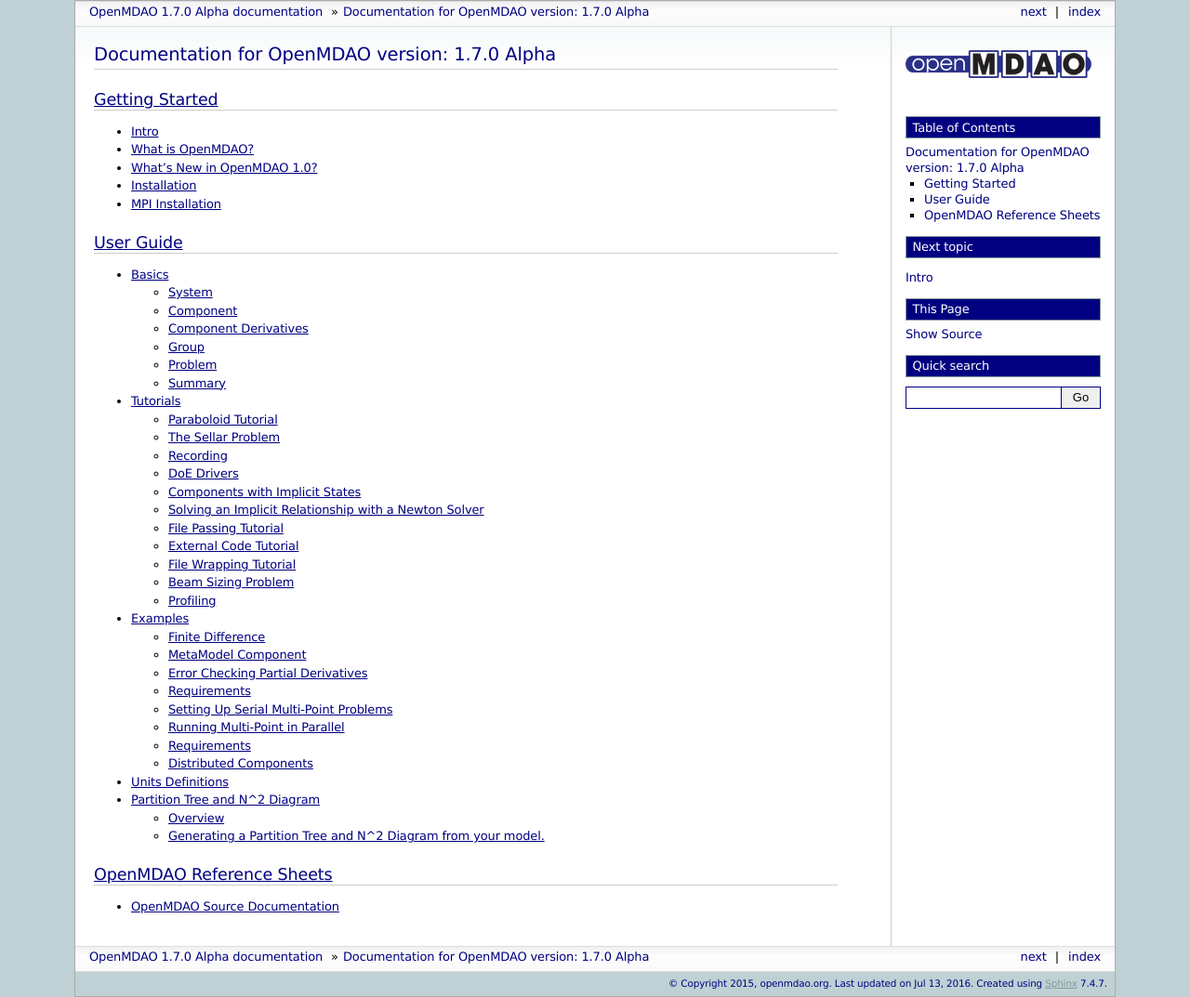
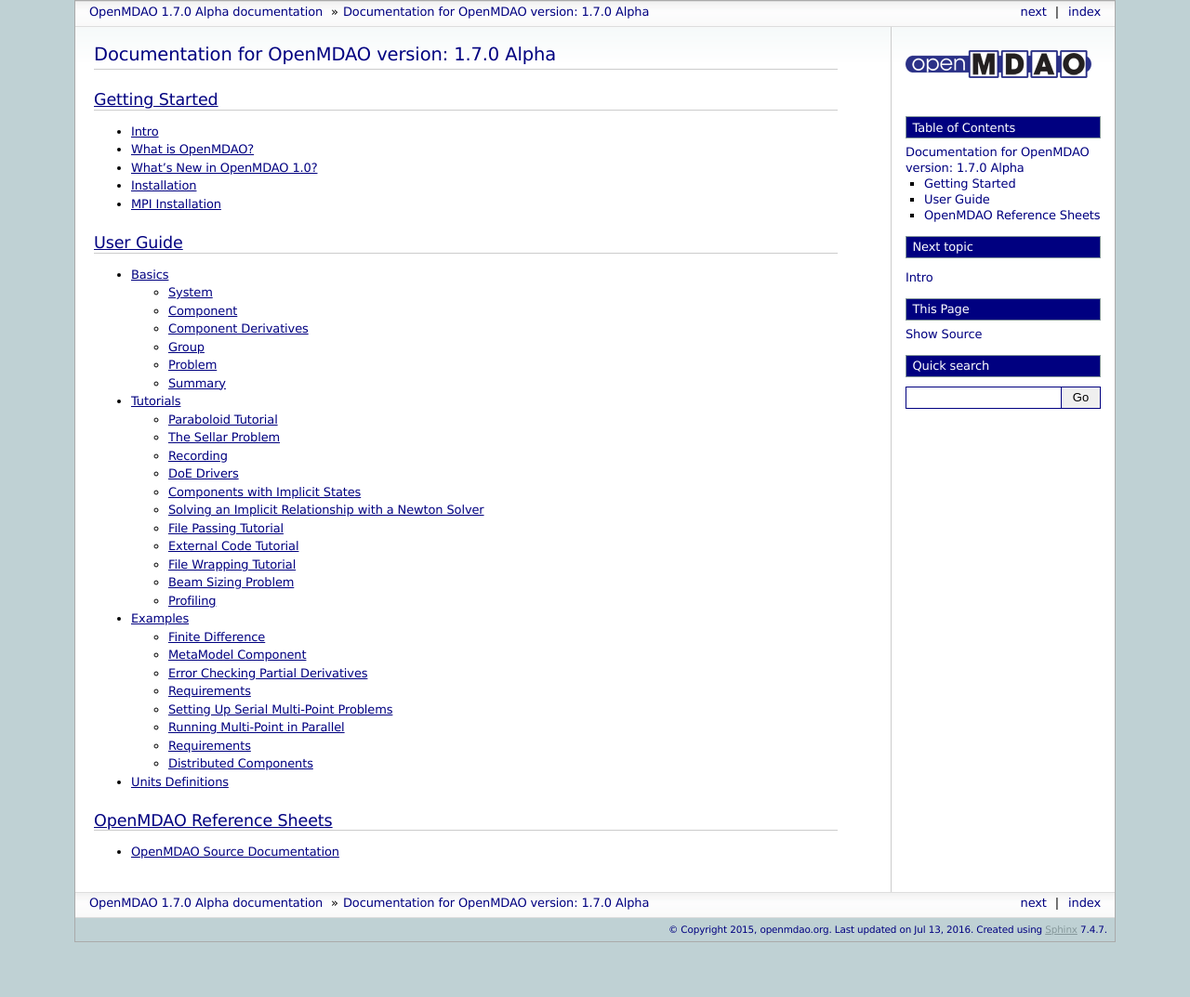
Before and after one commit to OpenMDAO/OpenMDAO1, a Sphinx documentation site: the page built from openmdao/docs/index.rst, in a window 1280 px wide. Shown: the whole page at 93% size. Built offline with Sphinx 7.4.7, drawn with Linux system fonts in a browser that asks for light colours; after the commit the page ends 1014 px from its top, so only the background shows below that; part of the change alters nothing that is shown.

Commit message:
remove n2 docs for now

```diff
--- a/openmdao/docs/index.rst
+++ b/openmdao/docs/index.rst
@@ -29,7 +29,7 @@ Documentation for OpenMDAO version: |release|
    usr-guide/tutorials.rst
    usr-guide/examples.rst
    usr-guide/units.rst
-   usr-guide/debug_tools/partition-tree-n2-diagram.rst
+
 
 
 ============================
--- a/openmdao/docs/usr-guide/debug_tools/partition-tree-n2-diagram.rst
+++ /dev/null
@@ -1,123 +0,0 @@
-
-.. index:: MDAO tutorial problem
-
-================================
-Partition Tree and N^2 Diagram
-================================
-
-Overview
-------------------
-The Partition Tree and N^2 Diagram is a tool for viewing an OpenMDAO model.  The partition tree is shown on the left, and the N^2 diagram is on the right.  The partition tree shows the structure of the OpenMDAO model starting with the root node on the left and its children to the right.  These children (from left to right) include Groups, Subsystems, and Outputs.  Each node's height in the partition tree are sized by the total number of leaf nodes; the more leaf nodes, the taller the node.  When the partition tree is first loaded, all leaf nodes (the right most nodes) are Outputs.  Every node in the partition tree is in execution order from top to bottom.  Left clicking on a node in the partition tree will allow you to navigate to that node. Right clicking on a node will collapse/uncollapse it.
-
-To the right of the Partition Tree is the N^2 (N-Squared) Diagram.  The right most nodes of the partition tree are on the diagonal of the N^2 diagram.  The connections are listed on the off-diagonal of the N^2 diagram.  Connections go from source to target in a clockwise order, so a connection in the upper right goes in normal execution order, but a connection in the bottom left is a feedback.  Hovering over an on-diagonal element will show source-to-connection arrows going to and/or from that element.  Hovering over an off-diagonal upper right connection element will show the clockwise source-to-connection arrow.  Hovering over an off-diagonal lower left connection element will show the clockwise source-to-connection feedback arrow, along with the associated execution cycle going back to the source.  A click on any element in the N^2 diagram will allow those arrows to persist.
-
-.. figure:: full_pt_n2.png
-   :align: center
-   :alt: A full Pycycle model.
-
-   A full Pycycle model.
-
-
-.. figure:: pt_zoomed.png
-   :align: center
-   :alt: Left clicking on the `statics` element in the Partition Tree will zoom in to it.
-
-   Left clicking on the `statics` element in the Partition Tree will zoom in to it.
-
-
-.. figure:: pt_collapsed.png
-   :align: center
-   :alt: Right clicking on the `props` group element in the Partition Tree will collapse its children.
-
-   Right clicking on the `props` group element in the Partition Tree will collapse its children.
-
-
-.. figure:: n2_on_diagonal_hover.png
-   :align: center
-   :alt: Hovering over the `Ps` on diagonal element in the N^2 diagram will show source-to-connection arrows going to and/or from that element.
-
-   Hovering over the `Ps` on diagonal element in the N^2 diagram will show source-to-connection arrows going to and/or from that element.
-
-
-.. figure:: n2_off_diagonal_hover.png
-   :align: center
-   :alt: Hovering over the `Ps` off diagonal connection element in the N^2 diagram will show the clockwise source-to-connection feedback arrow, along with the associated execution cycle going back to the source.
-
-   Hovering over the `Ps` off diagonal connection element in the N^2 diagram will show the clockwise source-to-connection feedback arrow, along with the associated execution cycle going back to the source.
-
-
-.. figure:: legend.png
-   :align: center
-   :alt: The legend explains the colors and symbols in the partition tree and N^2 diagrams.
-
-   The legend explains the colors and symbols in the partition tree and N^2 diagrams.
-
-
-
-Generating a Partition Tree and N^2 Diagram from your model.
-----------------------------------------------------------------
-Generating a Partition Tree and N^2 Diagram from your model is very simple.  It involves calling the `view_tree` function.  The `view_tree` function takes an OpenMDAO `Problem` as a parameter.  This `Problem` must call `setup()` before being passed to `view_tree`.  Below is an example on how to generate the diagram from the `Paraboloid` example.  It involves two lines of code at the bottom after `prob.setup()`.  Notice we don't need to call `prob.run()` to generate the diagram.  By default, this will generate a single file called `partition_tree_n2.html` and open it with the defaut web browser.  It will require a connection to the internet to fetch the latest version of D3.js.  The diagram has been tested in Chrome and Firefox.
-
-.. testcode:: GenPartitionTree
-
-    from openmdao.api import IndepVarComp, Component, Problem, Group
-
-
-    class Paraboloid(Component):
-        """ Evaluates the equation f(x,y) = (x-3)^2 + xy + (y+4)^2 - 3 """
-
-        def __init__(self):
-            super(Paraboloid, self).__init__()
-
-            self.add_param('x', val=0.0)
-            self.add_param('y', val=0.0)
-
-            self.add_output('f_xy', val=0.0)
-
-        def solve_nonlinear(self, params, unknowns, resids):
-            """f(x,y) = (x-3)^2 + xy + (y+4)^2 - 3
-            Optimal solution (minimum): x = 6.6667; y = -7.3333
-            """
-
-            x = params['x']
-            y = params['y']
-
-            unknowns['f_xy'] = (x-3.0)**2 + x*y + (y+4.0)**2 - 3.0
-
-        def linearize(self, params, unknowns, resids):
-            """ Jacobian for our paraboloid."""
-
-            x = params['x']
-            y = params['y']
-            J = {}
-
-            J['f_xy', 'x'] = 2.0*x - 6.0 + y
-            J['f_xy', 'y'] = 2.0*y + 8.0 + x
-            return J
-
-    if __name__ == "__main__":
-
-        prob = Problem()
-
-        root = prob.root = Group()
-
-        root.add('p1', IndepVarComp('x', 3.0))
-        root.add('p2', IndepVarComp('y', -4.0))
-        root.add('p', Paraboloid())
-
-        root.connect('p1.x', 'p.x')
-        root.connect('p2.y', 'p.y')
-
-        prob.setup()
-
-        #partition tree and n^2 diagram code
-        from openmdao.api import view_tree
-        view_tree(prob) #call view_tree(problem, outfile='partition_tree_n2.html', show_browser=True)
-
-
-
-.. testcleanup:: GenPartitionTree
-
-    import os
-    if os.path.exists('partition_tree_n2.html'):
-        os.remove('partition_tree_n2.html')
```
Also changed, not shown: openmdao/docs/usr-guide/debug_tools/full_pt_n2.png (deleted), openmdao/docs/usr-guide/debug_tools/legend.png (deleted), openmdao/docs/usr-guide/debug_tools/n2_off_diagonal_hover.png (deleted), openmdao/docs/usr-guide/debug_tools/n2_on_diagonal_hover.png (deleted), openmdao/docs/usr-guide/debug_tools/pt_collapsed.png (deleted), openmdao/docs/usr-guide/debug_tools/pt_zoomed.png (deleted).
